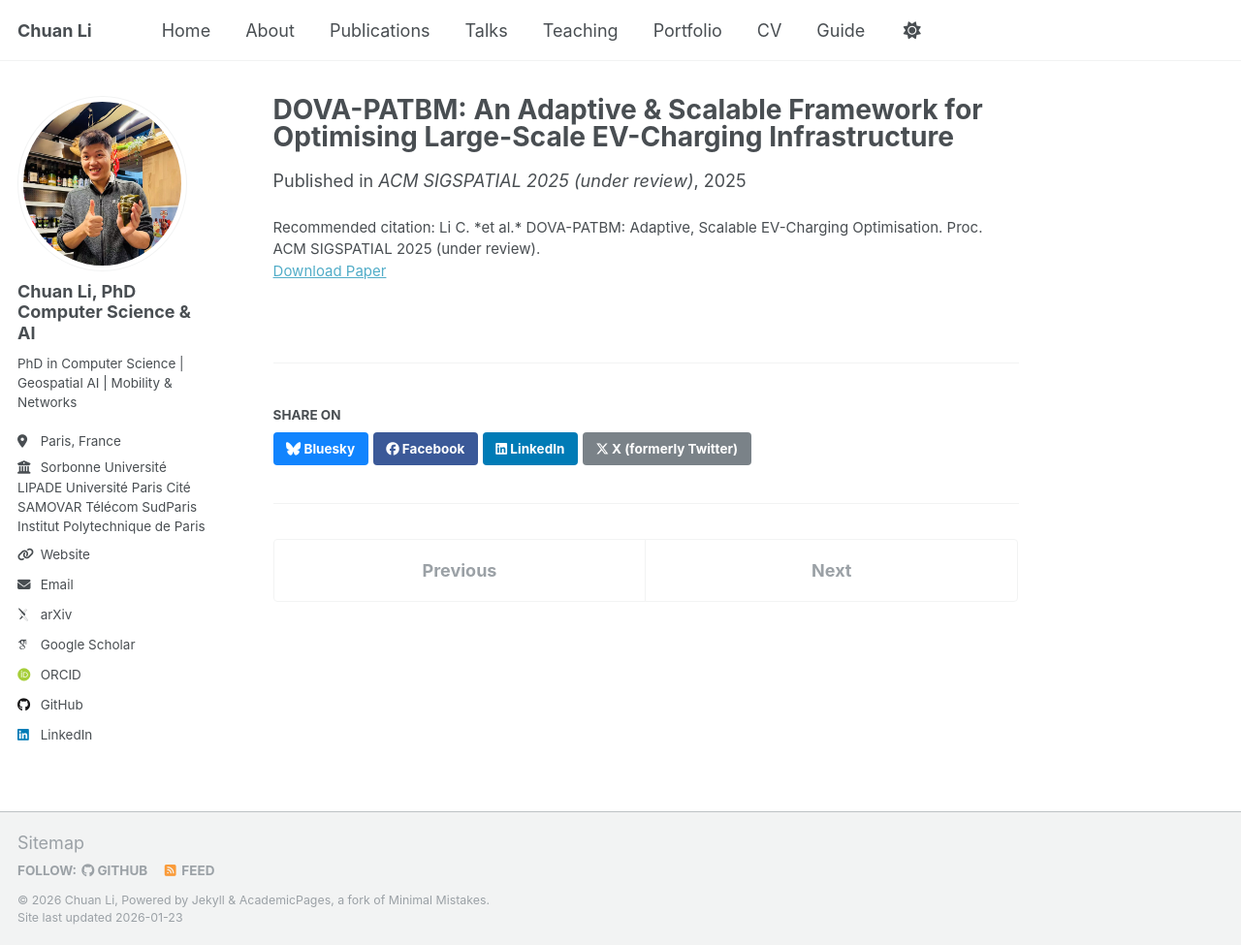
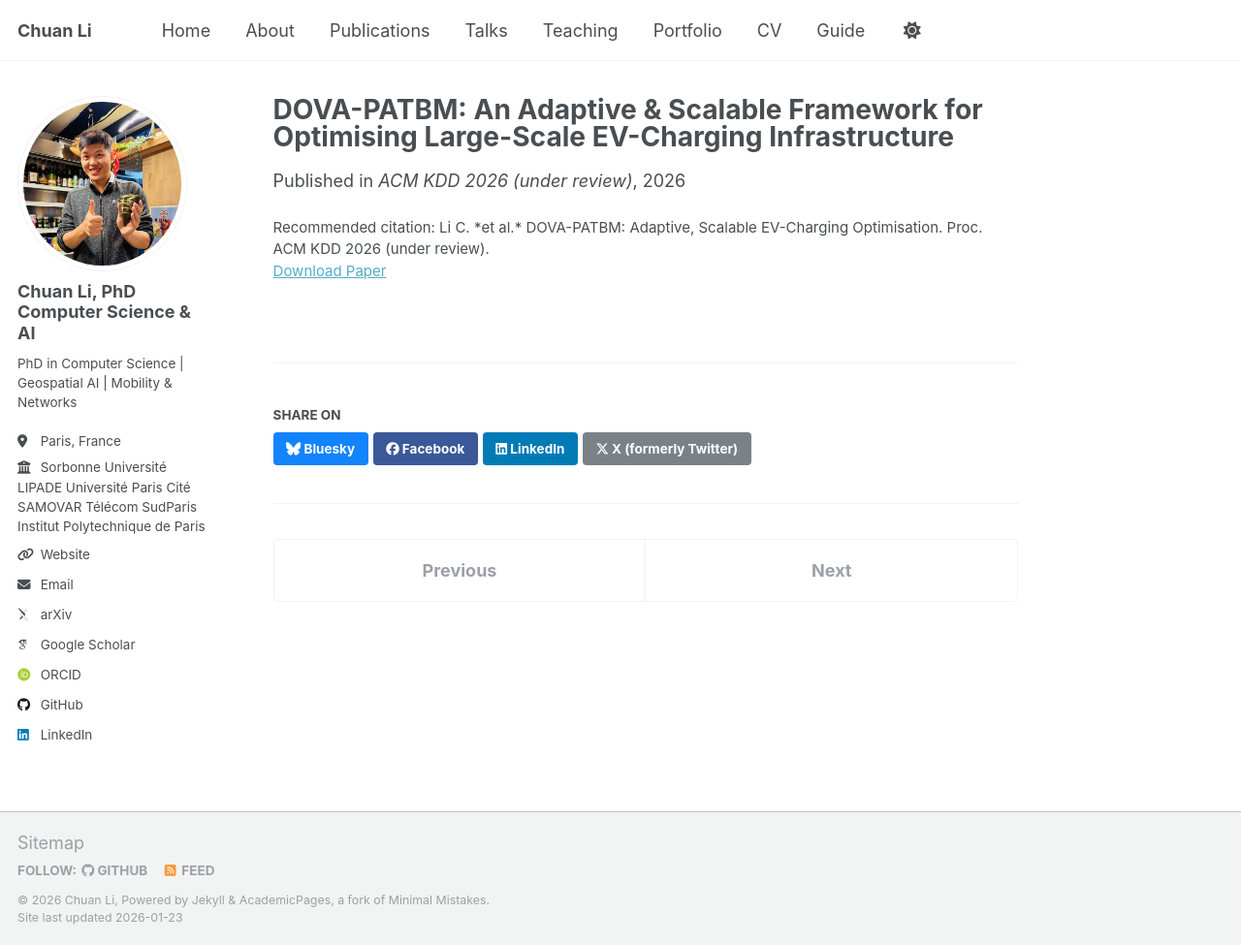
Before and after one commit to MrLIChuan/MrLIChuan.github.io, a Jekyll site: the page built from _publications/2026-08-09-KDD-dova-patbm.md, in a window 1280 px wide and 975 px high. Shown: the whole window at 97% size. Built offline with Jekyll 4.4.1, drawn with Linux system fonts in a browser that asks for light colours; some web fonts are replaced; a script that is not in the unit is left out.

Commit message:
Add new publication entry for KDD 2026

```diff
--- a/_publications/2025-11-01-sigspatial-dova-patbm.md
+++ b/_publications/2026-08-09-KDD-dova-patbm.md
@@ -2,10 +2,10 @@
 title: "DOVA-PATBM: An Adaptive & Scalable Framework for Optimising Large-Scale EV-Charging Infrastructure"
 collection: publications
 permalink: /publication/sigspatial-dova
-date: 2025-11-01
-venue: "ACM SIGSPATIAL 2025 (under review)"
+date: 2026-08-09
+venue: "ACM KDD 2026 (under review)"
 authors: [Chuan Li, Shunyu Zhao, Vincent Gauthier, Hassine Moungla]
-citation: 'Li C. *et al.* DOVA-PATBM: Adaptive, Scalable EV-Charging Optimisation. Proc. ACM SIGSPATIAL 2025 (under review).'
+citation: 'Li C. *et al.* DOVA-PATBM: Adaptive, Scalable EV-Charging Optimisation. Proc. ACM KDD 2026 (under review).'
 paperurl: ""
 abstract: >
   Proposes a dynamic occupancy-aware placement model coupling queuing theory with POI-aware clustering.
```
